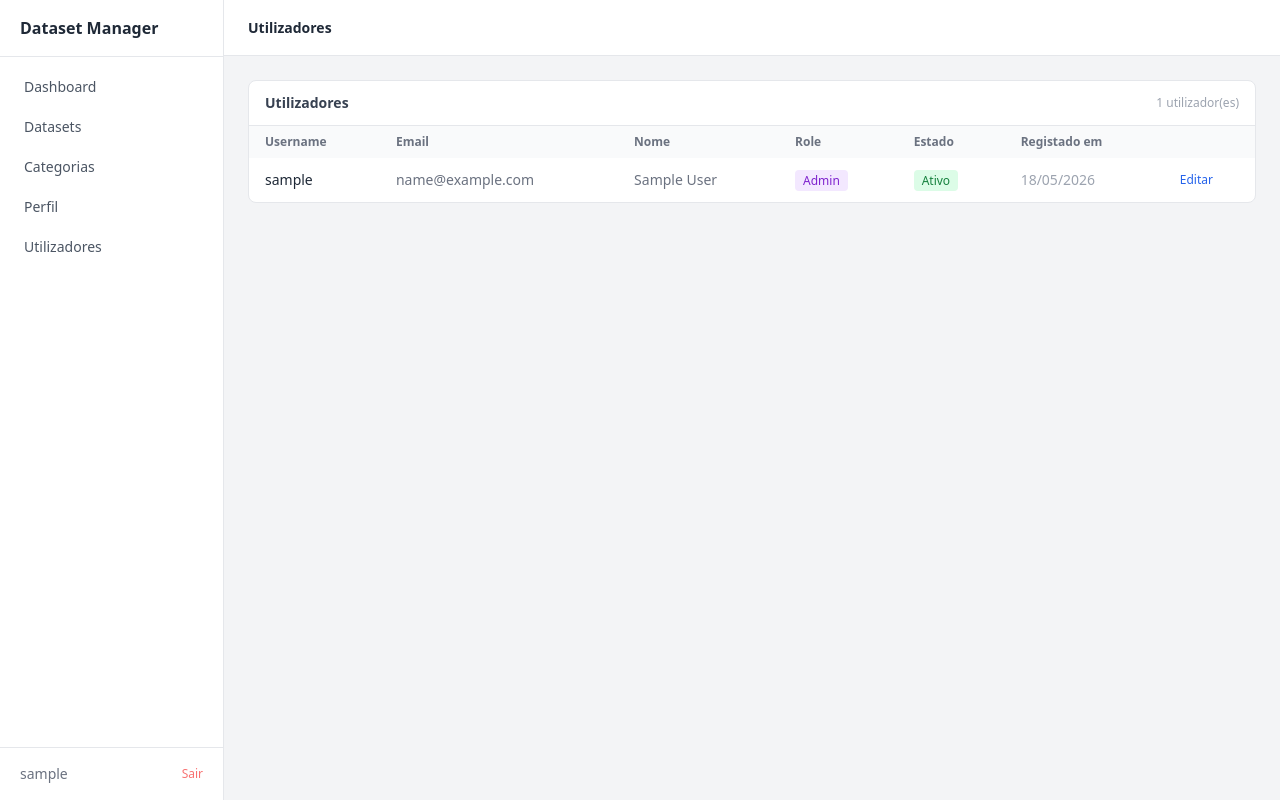
After one commit to Moonphaase/estagio, a Django app: page /users/ in a window 1280 px wide. The commit adds this page. Run offline with Django 5.2, Linux system fonts and the light colour scheme; the visitor is signed in with stand-in values (Sample User, id 1); data comes from the database, SQL or seed files in the repository; parts of the project's set-up code (start-up, migrations or seed data) failed here and were passed over; some libraries are stand-ins or nearby versions.

Commit message:
adicionei o apagar utilizador e editar

```diff
--- a/frontend/templates/frontend/base.html
+++ b/frontend/templates/frontend/base.html
@@ -14,10 +14,13 @@
             <span class="font-semibold text-gray-800">Dataset Manager</span>
         </div>
         <nav class="flex-1 px-3 py-3 space-y-1">
-            <a href="/dashboard" class="flex items-center gap-2 px-3 py-2 rounded text-sm text-gray-600 hover:bg-gray-100 {% block nav_dashboard %}{% endblock %}">Dashboard</a>
-            <a href="/datasets" class="flex items-center gap-2 px-3 py-2 rounded text-sm text-gray-600 hover:bg-gray-100 {% block nav_datasets %}{% endblock %}">Datasets</a>
-            <a href="/categories" class="flex items-center gap-2 px-3 py-2 rounded text-sm text-gray-600 hover:bg-gray-100 {% block nav_categories %}{% endblock %}">Categorias</a>
-            <a href="/profile" class="flex items-center gap-2 px-3 py-2 rounded text-sm text-gray-600 hover:bg-gray-100 {% block nav_profile %}{% endblock %}">Perfil</a>
+            <a href="/dashboard/" class="flex items-center gap-2 px-3 py-2 rounded text-sm text-gray-600 hover:bg-gray-100 {% block nav_dashboard %}{% endblock %}">Dashboard</a>
+            <a href="/datasets/" class="flex items-center gap-2 px-3 py-2 rounded text-sm text-gray-600 hover:bg-gray-100 {% block nav_datasets %}{% endblock %}">Datasets</a>
+            <a href="/categories/" class="flex items-center gap-2 px-3 py-2 rounded text-sm text-gray-600 hover:bg-gray-100 {% block nav_categories %}{% endblock %}">Categorias</a>
+            <a href="/profile/" class="flex items-center gap-2 px-3 py-2 rounded text-sm text-gray-600 hover:bg-gray-100 {% block nav_profile %}{% endblock %}">Perfil</a>
+            {% if request.user.is_staff %}
+            <a href="/users/" class="flex items-center gap-2 px-3 py-2 rounded text-sm text-gray-600 hover:bg-gray-100 {% block nav_users %}{% endblock %}">Utilizadores</a>
+            {% endif %}
         </nav>
         <div class="px-5 py-4 border-t border-gray-200 flex items-center justify-between">
             <span class="text-sm text-gray-500">{{ request.user.username|default:"Utilizador" }}</span>
--- /dev/null
+++ b/frontend/templates/frontend/users.html
@@ -0,0 +1,75 @@
+{% extends "frontend/base.html" %}
+
+{% block title %}Utilizadores{% endblock %}
+{% block page_title %}Utilizadores{% endblock %}
+
+{% block content %}
+
+{% if messages %}
+    {% for message in messages %}
+        <div class="mb-4 px-4 py-3 rounded text-sm {% if message.tags == 'error' %}bg-red-50 text-red-700 border border-red-200{% else %}bg-green-50 text-green-700 border border-green-200{% endif %}">
+            {{ message }}
+        </div>
+    {% endfor %}
+{% endif %}
+
+<div class="bg-white rounded-lg border border-gray-200 overflow-hidden">
+    <div class="px-4 py-3 border-b border-gray-200 flex items-center justify-between">
+        <h2 class="text-sm font-semibold text-gray-700">Utilizadores</h2>
+        <span class="text-xs text-gray-400">{{ users|length }} utilizador(es)</span>
+    </div>
+    <table class="w-full text-sm">
+        <thead class="bg-gray-50 text-xs text-gray-500">
+            <tr>
+                <th class="px-4 py-2 text-left">Username</th>
+                <th class="px-4 py-2 text-left">Email</th>
+                <th class="px-4 py-2 text-left">Nome</th>
+                <th class="px-4 py-2 text-left">Role</th>
+                <th class="px-4 py-2 text-left">Estado</th>
+                <th class="px-4 py-2 text-left">Registado em</th>
+                <th class="px-4 py-2 text-left"></th>
+            </tr>
+        </thead>
+        <tbody class="divide-y divide-gray-100">
+            {% for u in users %}
+            <tr class="hover:bg-gray-50">
+                <td class="px-4 py-3 font-medium text-gray-800">{{ u.username }}</td>
+                <td class="px-4 py-3 text-gray-500">{{ u.email|default:"—" }}</td>
+                <td class="px-4 py-3 text-gray-500">{{ u.get_full_name|default:"—" }}</td>
+                <td class="px-4 py-3">
+                    {% if u.is_staff %}
+                        <span class="text-xs px-2 py-0.5 rounded bg-purple-100 text-purple-700">Admin</span>
+                    {% else %}
+                        <span class="text-xs px-2 py-0.5 rounded bg-gray-100 text-gray-600">User</span>
+                    {% endif %}
+                </td>
+                <td class="px-4 py-3">
+                    {% if u.is_active %}
+                        <span class="text-xs px-2 py-0.5 rounded bg-green-100 text-green-700">Ativo</span>
+                    {% else %}
+                        <span class="text-xs px-2 py-0.5 rounded bg-red-100 text-red-700">Inativo</span>
+                    {% endif %}
+                </td>
+                <td class="px-4 py-3 text-gray-400">{{ u.date_joined|date:"d/m/Y" }}</td>
+                <td class="px-4 py-3">
+                    <div class="flex gap-2">
+                        <a href="/users/{{ u.id }}/edit/" class="text-xs text-blue-600 hover:underline">Editar</a>
+                        {% if u != request.user %}
+                        <form method="post" action="/users/{{ u.id }}/delete/" onsubmit="return confirm('Tens a certeza que queres apagar este utilizador?')">
+                            {% csrf_token %}
+                            <button type="submit" class="text-xs text-red-500 hover:underline">Apagar</button>
+                        </form>
+                        {% endif %}
+                    </div>
+                </td>
+            </tr>
+            {% empty %}
+            <tr>
+                <td colspan="7" class="px-4 py-6 text-center text-gray-400">Nenhum utilizador encontrado.</td>
+            </tr>
+            {% endfor %}
+        </tbody>
+    </table>
+</div>
+
+{% endblock %}
--- a/frontend/urls.py
+++ b/frontend/urls.py
@@ -14,8 +14,11 @@ urlpatterns = [
     path('categories/create/', views.category_create, name='category_create'),
     path('profile/', views.profile, name='profile'),
     path('datasets/<int:id>/edit/', views.dataset_edit, name='dataset_edit'),
-    path('datasets/<int:id>/versions/create/', views.version_create, name='version_create'),  # ← subiu
+    path('datasets/<int:id>/versions/create/', views.version_create, name='version_create'),
     path('datasets/<int:id>/versions/', views.dataset_versions, name='dataset_versions'),
     path('logout/', views.logout_view, name='logout'),
     path('datasets/<int:id>/delete/', views.dataset_delete, name='dataset_delete'),
+    path('users/', views.users, name='users'),
+    path('users/<int:id>/edit/', views.user_edit, name='user_edit'),
+    path('users/<int:id>/delete/', views.user_delete, name='user_delete'),
 ]
--- a/frontend/views.py
+++ b/frontend/views.py
@@ -249,3 +249,48 @@ def profile(request):
         return redirect('profile')
 
     return render(request, 'frontend/profile.html')
+
+
+@login_required
+def users(request):
+    if not request.user.is_staff:
+        messages.error(request, 'Não tens permissão para ver esta página.')
+        return redirect('dashboard')
+    from django.contrib.auth import get_user_model
+    User = get_user_model()
+    all_users = User.objects.all().order_by('date_joined')
+    return render(request, 'frontend/users.html', {'users': all_users})
+
+
+@login_required
+def user_edit(request, id):
+    if not request.user.is_staff:
+        messages.error(request, 'Não tens permissão para editar utilizadores.')
+        return redirect('dashboard')
+    from django.contrib.auth import get_user_model
+    User = get_user_model()
+    edited_user = get_object_or_404(User, id=id)
+    if request.method == 'POST':
+        edited_user.username   = request.POST.get('username')
+        edited_user.email      = request.POST.get('email')
+        edited_user.first_name = request.POST.get('first_name')
+        edited_user.last_name  = request.POST.get('last_name')
+        edited_user.is_staff   = request.POST.get('is_staff') == 'on'
+        edited_user.is_active  = request.POST.get('is_active') == 'on'
+        edited_user.save()
+        messages.success(request, 'Utilizador atualizado com sucesso!')
+        return redirect('users')
+    return render(request, 'frontend/user_edit.html', {'edited_user': edited_user})
+
+
+@login_required
+def user_delete(request, id):
+    if not request.user.is_staff:
+        return redirect('dashboard')
+    from django.contrib.auth import get_user_model
+    User = get_user_model()
+    edited_user = get_object_or_404(User, id=id)
+    if request.method == 'POST':
+        edited_user.delete()
+        messages.success(request, 'Utilizador apagado com sucesso.')
+    return redirect('users')
```
Also changed, not shown: frontend/templates/frontend/user_edit.html (added, +69 -0 lines).
